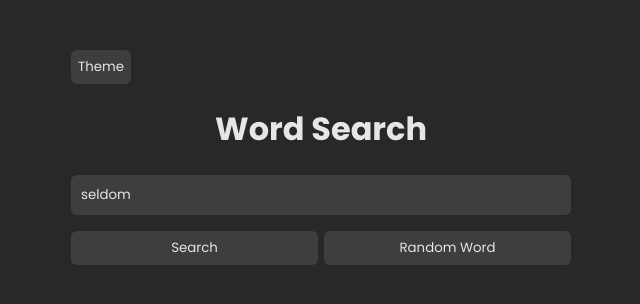
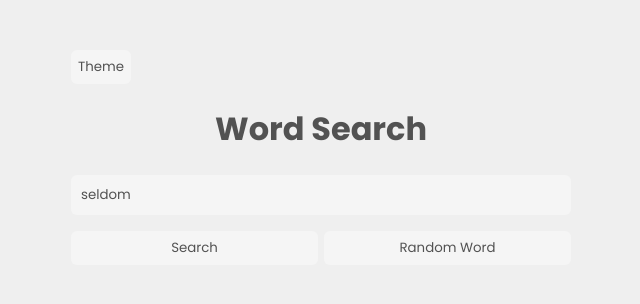
Before and after one commit to codeprohehe/word-search, a plain HTML site: page index.html in a window 1280 px wide. Both pictures are taken after a click on the button "Theme". Shown: the whole page, without its empty margins (319-959 px from the left). Drawn offline with Linux system fonts and the light colour scheme.

Commit message:
theme fix

```diff
--- a/index.html
+++ b/index.html
@@ -427,7 +427,7 @@
     }
 
     function toggleTheme(){
-        const html = document.getElementsByTagName("html")
+        const html = document.getElementsByTagName("html")[0]
         switch(html.getAttribute("data-theme")){
             case "dark":
                 html.setAttribute("data-theme", "light")
```
